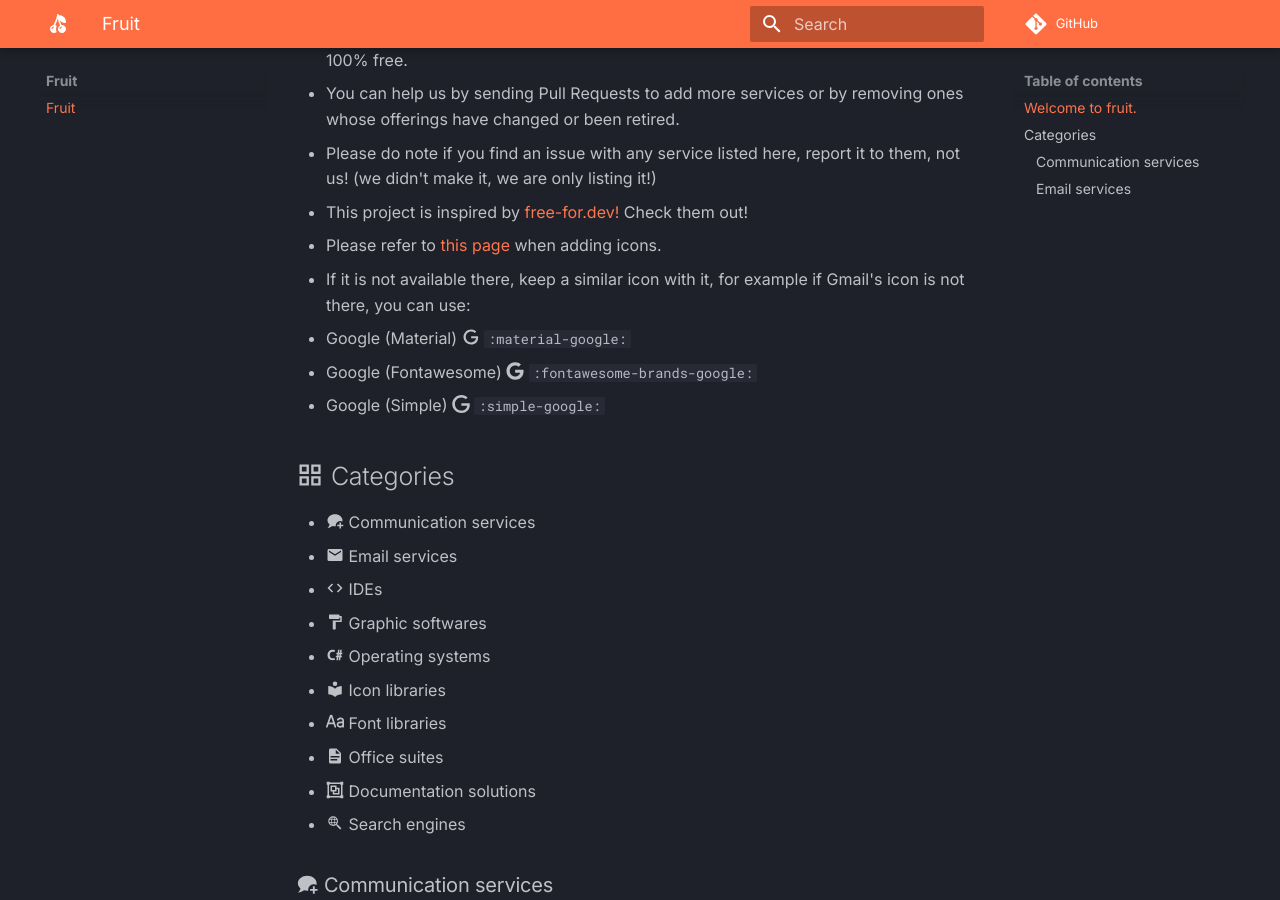
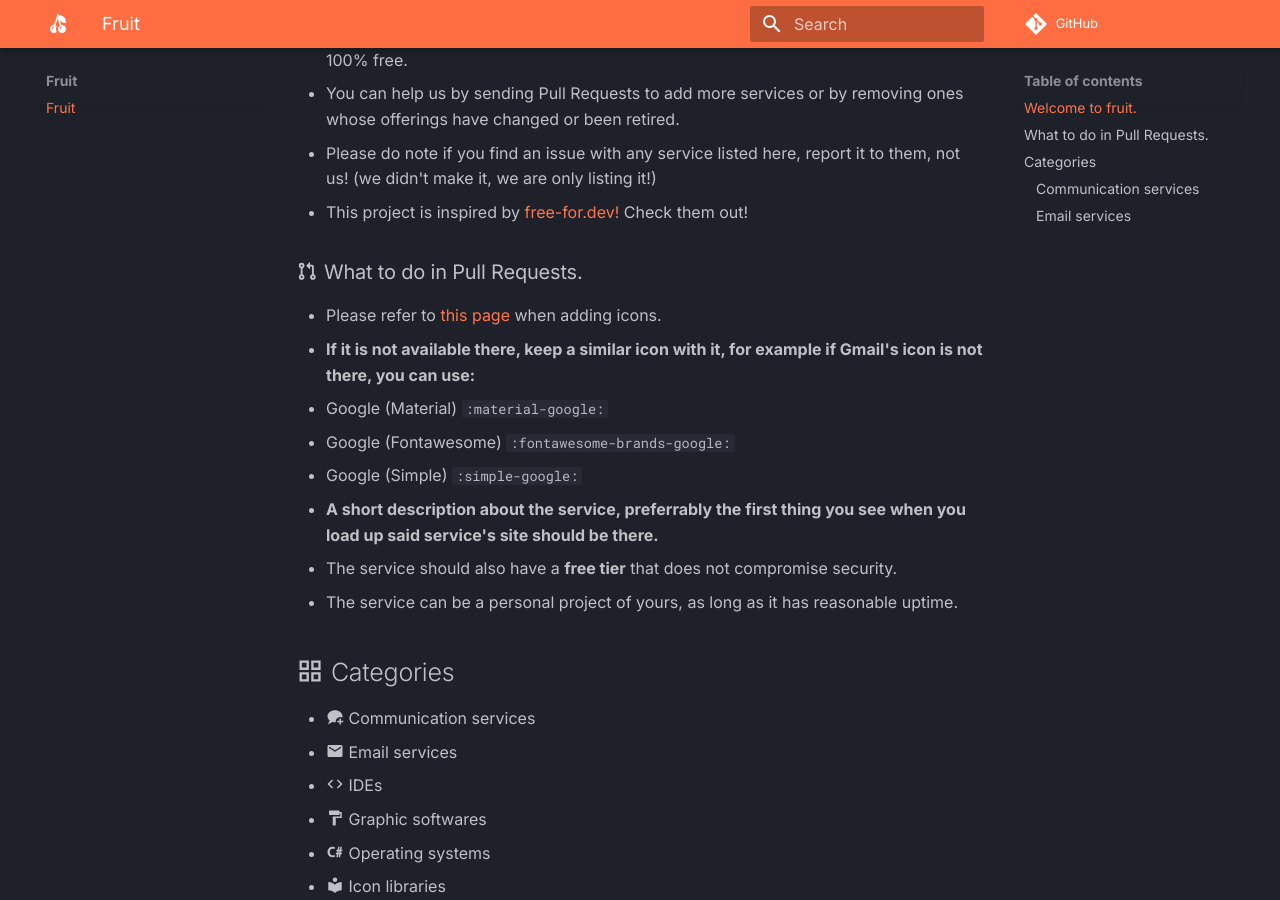
Before and after one commit to hamhimdev/fruit, an MkDocs documentation site: the page built from docs/index.md, in a window 1280 px wide and 900 px high, scrolled down 287 px. Built offline with MkDocs 1.6.1 and Material for MkDocs 9.7.7, drawn with Linux system fonts in a browser that asks for light colours; comment, search, counter and statistics services are not loaded.

Commit message:
Update index.md

```diff
--- a/docs/index.md
+++ b/docs/index.md
@@ -1,16 +1,23 @@
 # Fruit
 ---
 Fruit is still being updated. We are aware that all the categories are not filled.
+
 ### :material-fruit-cherries: Welcome to fruit.
 - A large and extensive hub for all designer and developer needs. Everything here is 100% free.
 - You can help us by sending Pull Requests to add more services or by removing ones whose offerings have changed or been retired.
 - Please do note if you find an issue with any service listed here, report it to them, not us! (we didn't make it, we are only listing it!)
 - This project is inspired by [free-for.dev!](https://free-for.dev/#) Check them out!
+
+### :material-source-pull: What to do in Pull Requests.
 - Please refer to [this page](https://squidfunk.github.io/mkdocs-material/reference/icons-emojis/) when adding icons.
-- If it is not available there, keep a similar icon with it, for example if Gmail's icon is not there, you can use:
-- Google (Material) :material-google: `:material-google:`
-- Google (Fontawesome) :fontawesome-brands-google: `:fontawesome-brands-google:`
-- Google (Simple) :simple-google: `:simple-google:`
+- **If it is not available there, keep a similar icon with it, for example if Gmail's icon is not there, you can use:**
+- Google (Material) `:material-google:`
+- Google (Fontawesome) `:fontawesome-brands-google:`
+- Google (Simple) `:simple-google:`
+- **A short description about the service, preferrably the first thing you see when you load up said service's site should be there.**
+- The service should also have a **free tier** that does not compromise security.
+- The service can be a personal project of yours, as long as it has reasonable uptime.
+
 
 ## :material-view-grid-outline: Categories
 - :material-chat-plus: Communication services
```
